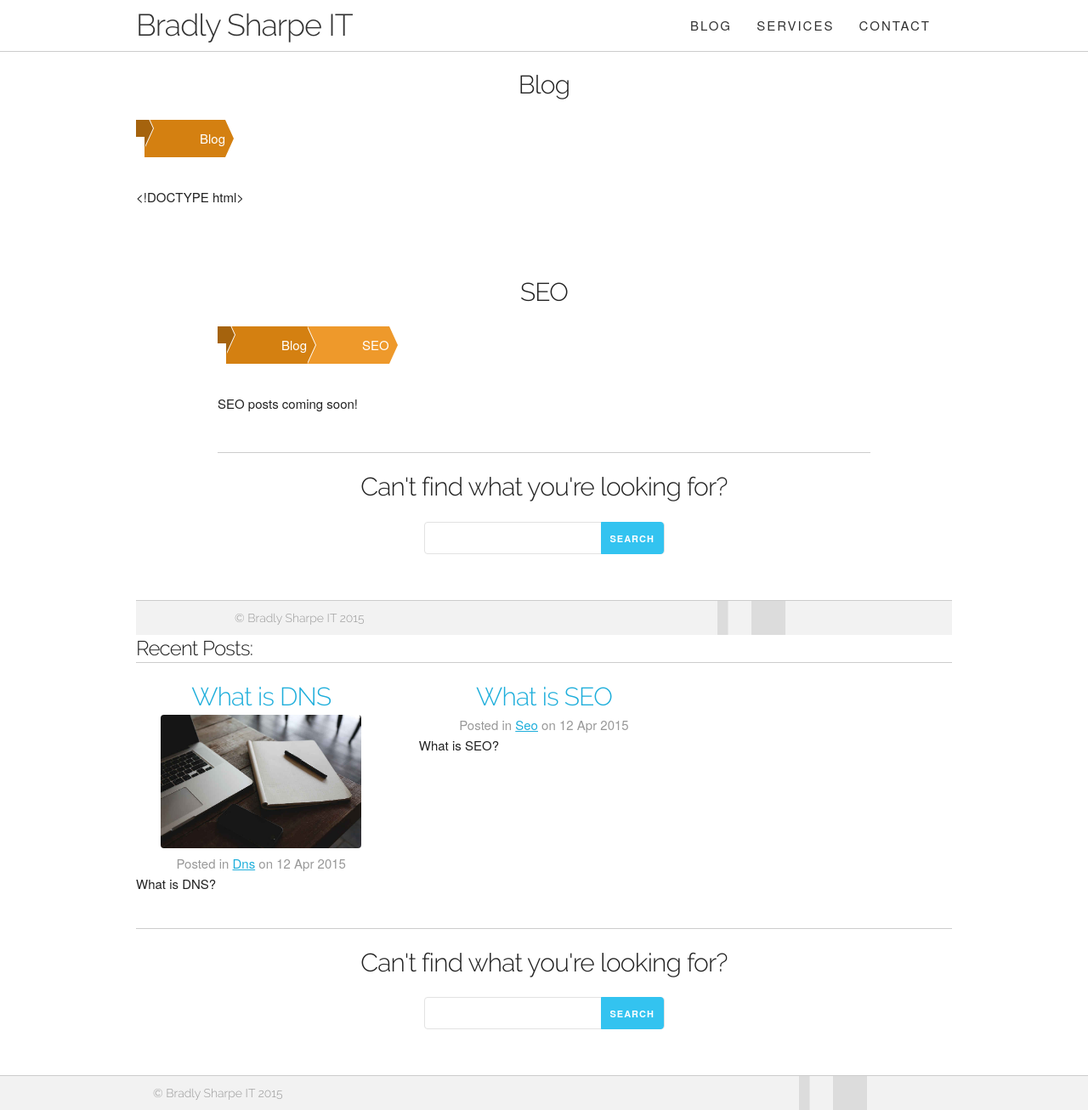
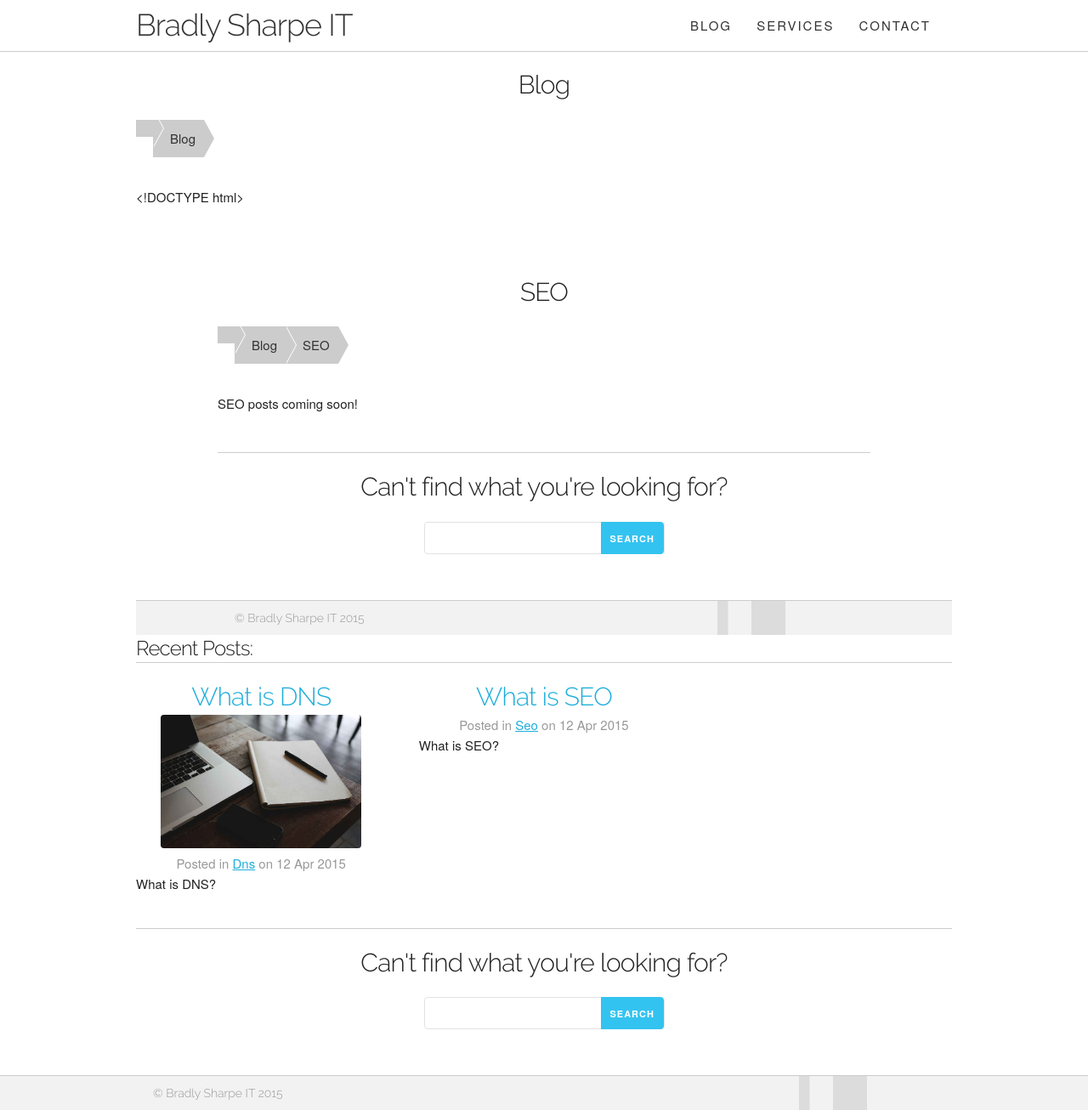
Before and after one commit to BradlySharpe/bradlysharpe.com.au, a Jekyll site: the page built from blog/index.md, in a window 1280 px wide and 1306 px high. Shown: the whole window at 85% size. Built offline with Jekyll 4.4.1, drawn with Linux system fonts in a browser that asks for light colours; grey boxes are pictures that could not be loaded.

Commit message:
Clean up breadcrumbs

```diff
--- a/_includes/critical.scss
+++ b/_includes/critical.scss
@@ -294,11 +294,10 @@ $menu-width: 32rem;
     float: left;
 
     a {
-      color: white;
+      color: #333;
       text-decoration: none;
-      padding: 10px 0 10px 65px;
-      background: brown;                   /* fallback color */
-      background: hsla(34,85%,35%,1);
+      padding: 10px 10px 10px 20px;
+      background: #CCC;
       position: relative;
       display: block;
       float: left;
@@ -310,7 +309,7 @@ $menu-width: 32rem;
         height: 0;
         border-top: 22px solid transparent;           /* Go big on the size, and let overflow hide */
         border-bottom: 22px solid transparent;
-        border-left: 10px solid hsla(34,85%,35%,1);
+        border-left: 12px solid #CCC;
         position: absolute;
         top: 50%;
         margin-top: -22px;
@@ -325,7 +324,7 @@ $menu-width: 32rem;
         height: 0;
         border-top: 22px solid transparent;
         border-bottom: 22px solid transparent;
-        border-left: 10px solid white;
+        border-left: 12px solid white;
         position: absolute;
         top: 50%;
         margin-top: -22px;
@@ -339,25 +338,13 @@ $menu-width: 32rem;
       padding-left: 10px;
     }
 
-    &:nth-child(2) a       { background:        hsla(34,85%,45%,1); }
-    &:nth-child(2) a:after { border-left-color: hsla(34,85%,45%,1); }
-    &:nth-child(3) a       { background:        hsla(34,85%,55%,1); }
-    &:nth-child(3) a:after { border-left-color: hsla(34,85%,55%,1); }
-    &:nth-child(4) a       { background:        hsla(34,85%,65%,1); }
-    &:nth-child(4) a:after { border-left-color: hsla(34,85%,65%,1); }
-    &:nth-child(5) a       { background:        hsla(34,85%,75%,1); }
-    &:nth-child(5) a:after { border-left-color: hsla(34,85%,75%,1); }
-    /*
-    &:last-child a {
-      background: transparent !important;
-      color: black;
-      pointer-events: none;
-      cursor: default;
+    a:hover { background: #333; color: #000; }
+    a:hover:after { border-left-color: #333 !important; }
+
+    a:hover,
+    a:hover:after {
+      @include transition(all 500ms);
     }
-    */
-
-    a:hover { background: hsla(34,85%,25%,1); }
-    a:hover:after { border-left-color: hsla(34,85%,25%,1) !important; }
   }
 }
 
```
